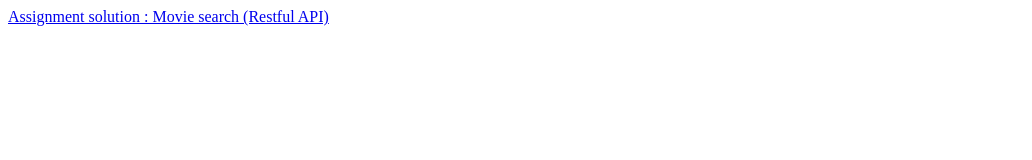
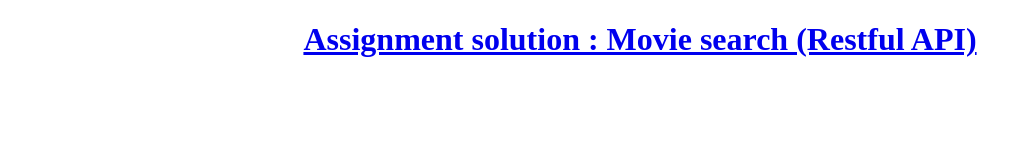
Before and after one commit to ngabhane/ngabhane.github.io, a plain HTML site: page index.html in a window 1280 px wide. Shown: the whole page, without its empty margins (0-1032 px from the left). Drawn offline with Linux system fonts and the light colour scheme.

Commit message:
Update index.html

```diff
--- a/index.html
+++ b/index.html
@@ -3,7 +3,7 @@
 <head>
 </head>
 <body>
-<a href="http://52.66.21.141:8000/movies">Assignment solution : Movie search (Restful API)</a>
+<center><h1><a href="http://52.66.21.141:8000/movies">Assignment solution : Movie search (Restful API)</a></h1></center>
 
 </body>
 </html>
```
